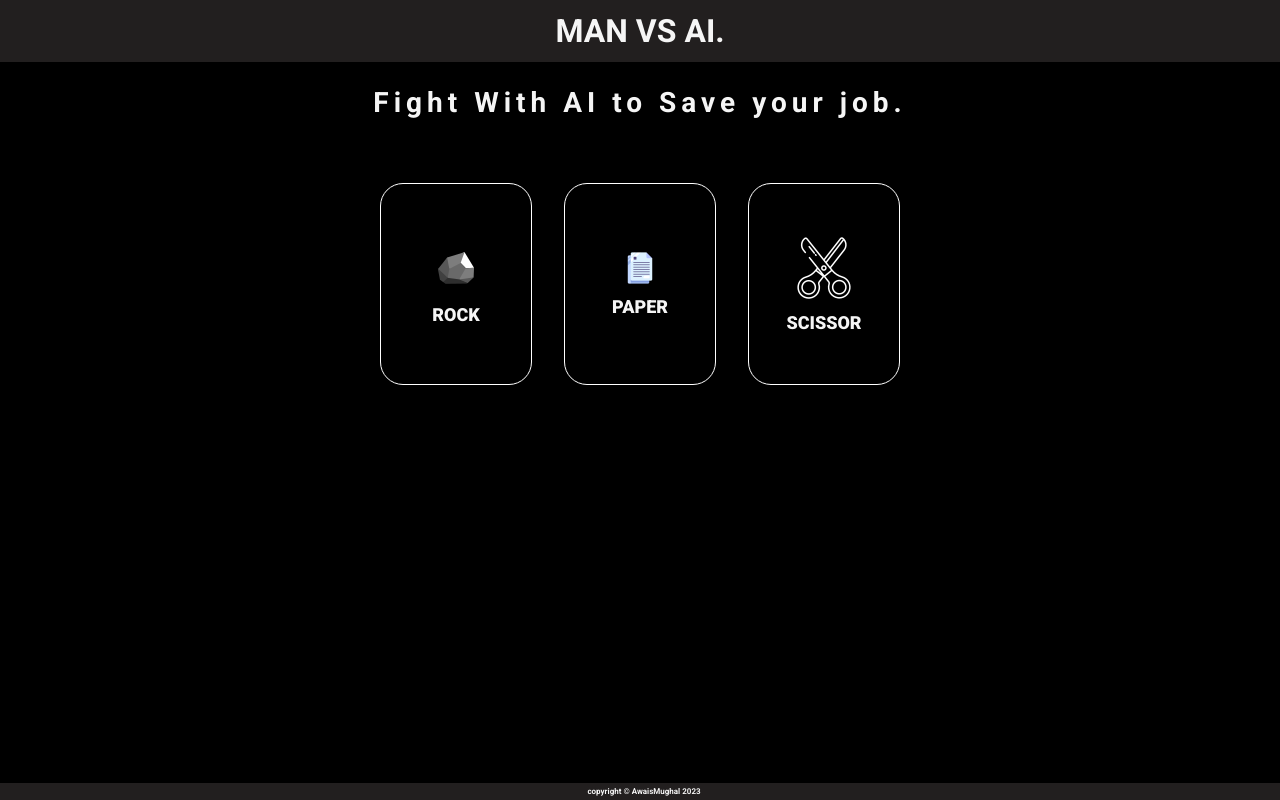
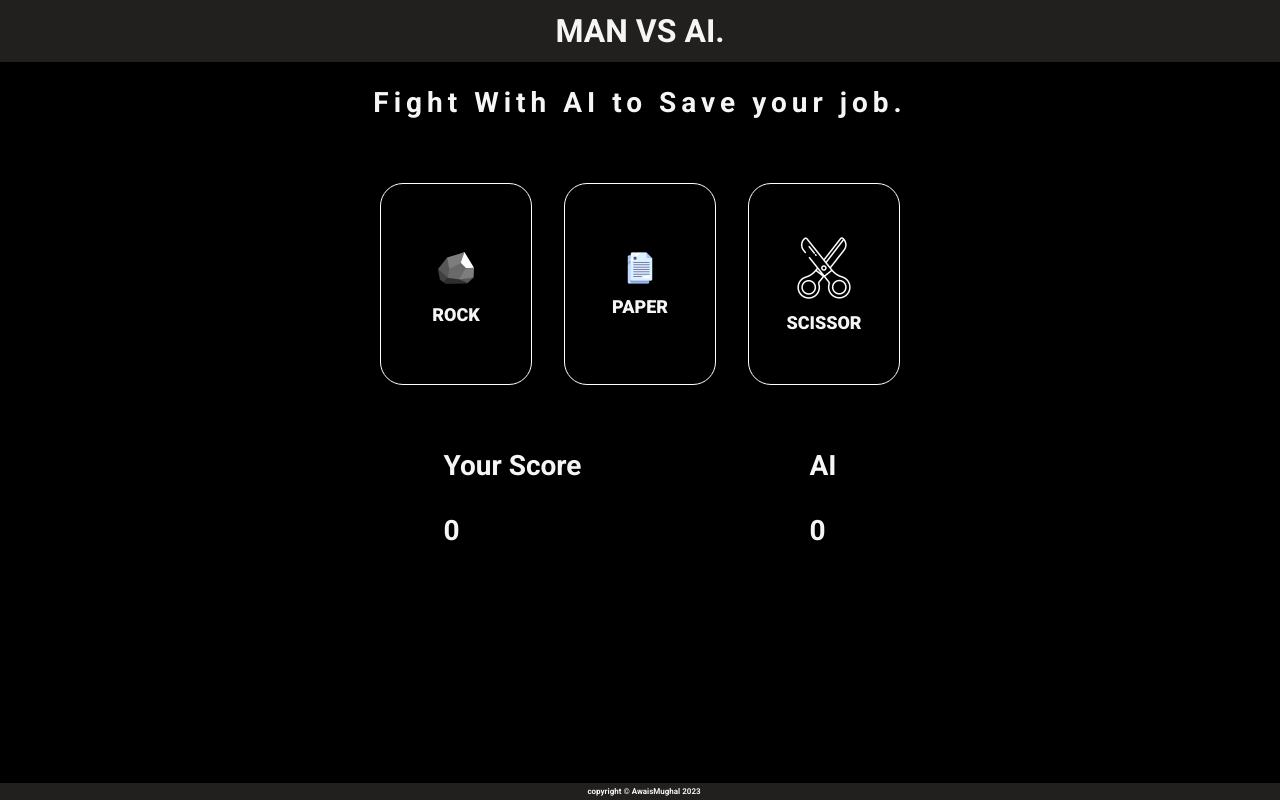
Before and after one commit to AwaisMughal98/Rock-Paper-Scissor, a plain HTML site: page index.html in a window 1280 px wide. Drawn offline with Linux system fonts and the light colour scheme.

Commit message:
Add the Score section for webpage.

```diff
--- a/index.html
+++ b/index.html
@@ -30,6 +30,16 @@
                     <p>SCISSOR</p>
                 </div>
             </div>
+            <div class="score-section">
+                <div class="me-score">
+                    <p>Your Score</p>
+                    <p>0</p>
+                </div>
+                <div class="comp-score">
+                    <p>AI </p>
+                    <p>0</p>
+                </div>
+            </div>
         </div>
     </main>
     <footer>copyright &copy; AwaisMughal 2023</footer>
--- a/style.css
+++ b/style.css
@@ -57,11 +57,27 @@ footer {
     align-items: center;
     justify-content: center;
     border-radius: 23px;
+    transition: .5s ease-in-out;
+    cursor: pointer;
 }
 .options:hover {
-    box-shadow: rgb(104, 104, 255) inset;
+    box-shadow: 10px 10px 100px inset blue;
 }
 .options>p {
     font-size: 18px;
     font-weight: 800;
 }
+/* Score section for game */
+.score-section {
+    margin-top: 32px;
+    display: flex;
+    justify-content: center;
+    gap: 164px;
+    align-items: center;
+    font-size: 28px;
+    font-weight: 700;
+}
+.comp-score>p,
+.me-score>p {
+    margin: 32px;
+}
```
